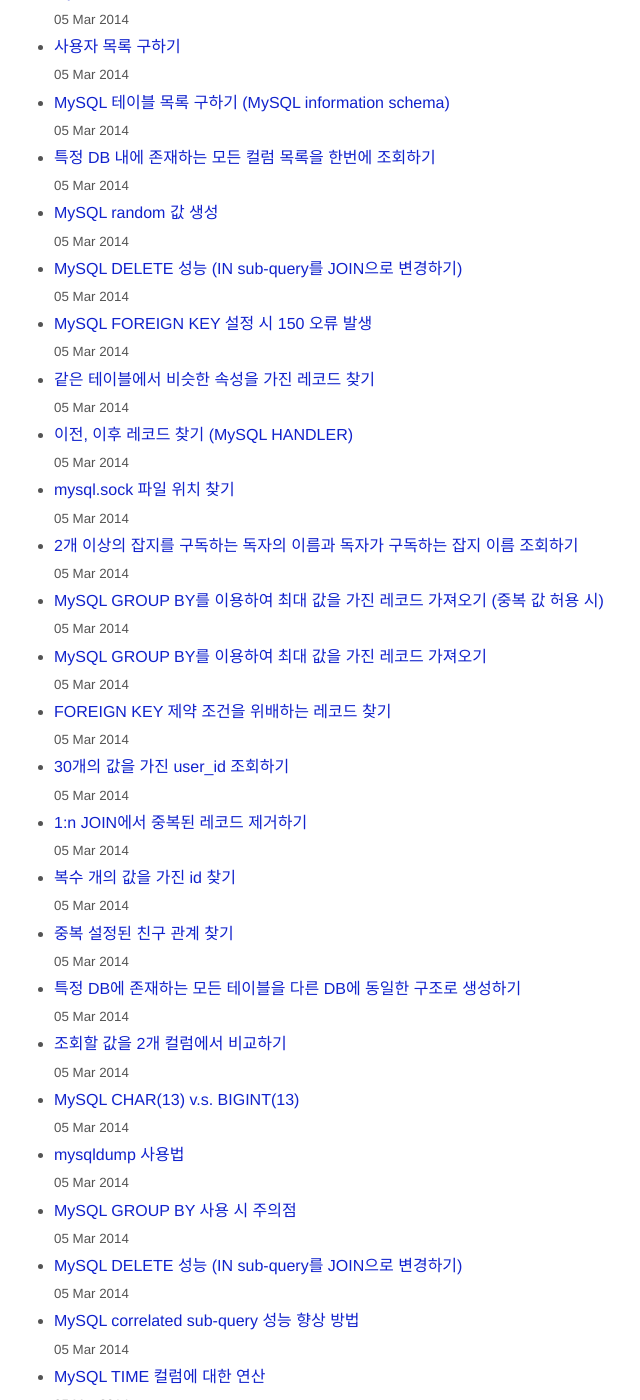
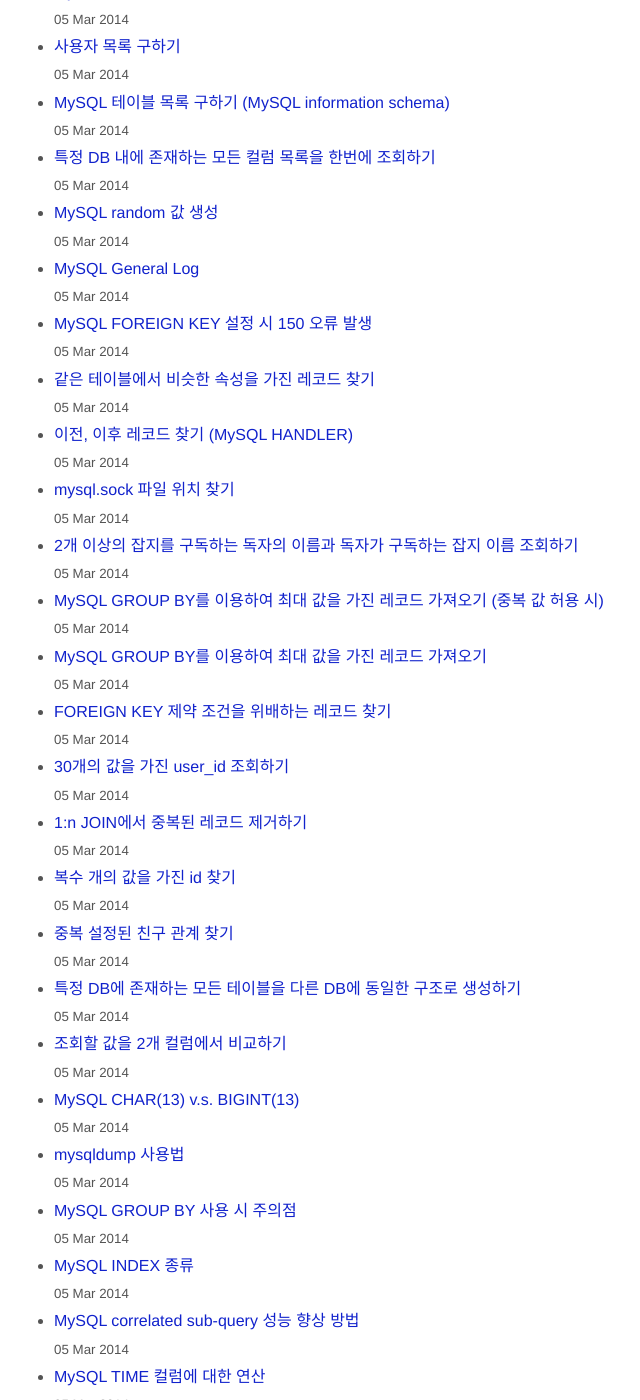
Before and after one commit to jason-heo/jason-heo.github.io, a Jekyll site: the page built from all_posts.html, in a window 1280 px wide and 1400 px high, scrolled down 5194 px. Shown: the whole window, without its empty margins (210-850 px from the left). Built offline with Jekyll 4.4.1, drawn with Linux system fonts in a browser that asks for light colours; Markdown is read by kramdown in place of the engine named in the settings.

Commit message:
잘못된 title 수정
파일을 template가지고 copy했더니 title이 중복된 것들이 발생했었음

```diff
--- a/_posts/2014-01-01-char13-index-types.md
+++ b/_posts/2014-01-01-char13-index-types.md
@@ -1,6 +1,6 @@
 ---
 layout: post
-title: "MySQL DELETE 성능 (IN sub-query를 JOIN으로 변경하기)"
+title: "MySQL INDEX 종류"
 date: 2014-03-05 21:34:00
 categories: mysql
 ---
--- a/_posts/2014-01-01-general-log.md
+++ b/_posts/2014-01-01-general-log.md
@@ -1,6 +1,6 @@
 ---
 layout: post
-title: "MySQL DELETE 성능 (IN sub-query를 JOIN으로 변경하기)"
+title: "MySQL General Log"
 date: 2014-03-05 21:34:00
 categories: mysql
 ---
```
